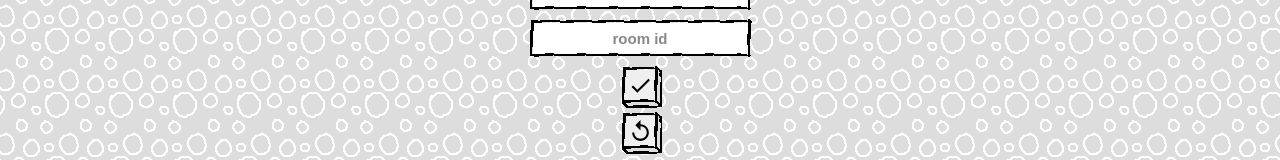
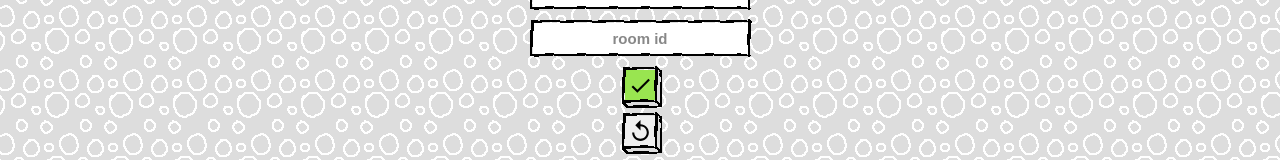
Before and after one commit to dantechguy/pictory, a website: page public/index.html in a window 1280 px wide. Shown: the part 173-333 px from the top of the page. Drawn offline with Linux system fonts and the light colour scheme.

Commit message:
green submit button

```diff
--- a/public/style.css
+++ b/public/style.css
@@ -120,6 +120,7 @@ canvas {
 }
 
 #submit {
+  background-color: #99e550;
   background-image: url('ready.svg');
 }
 
```
